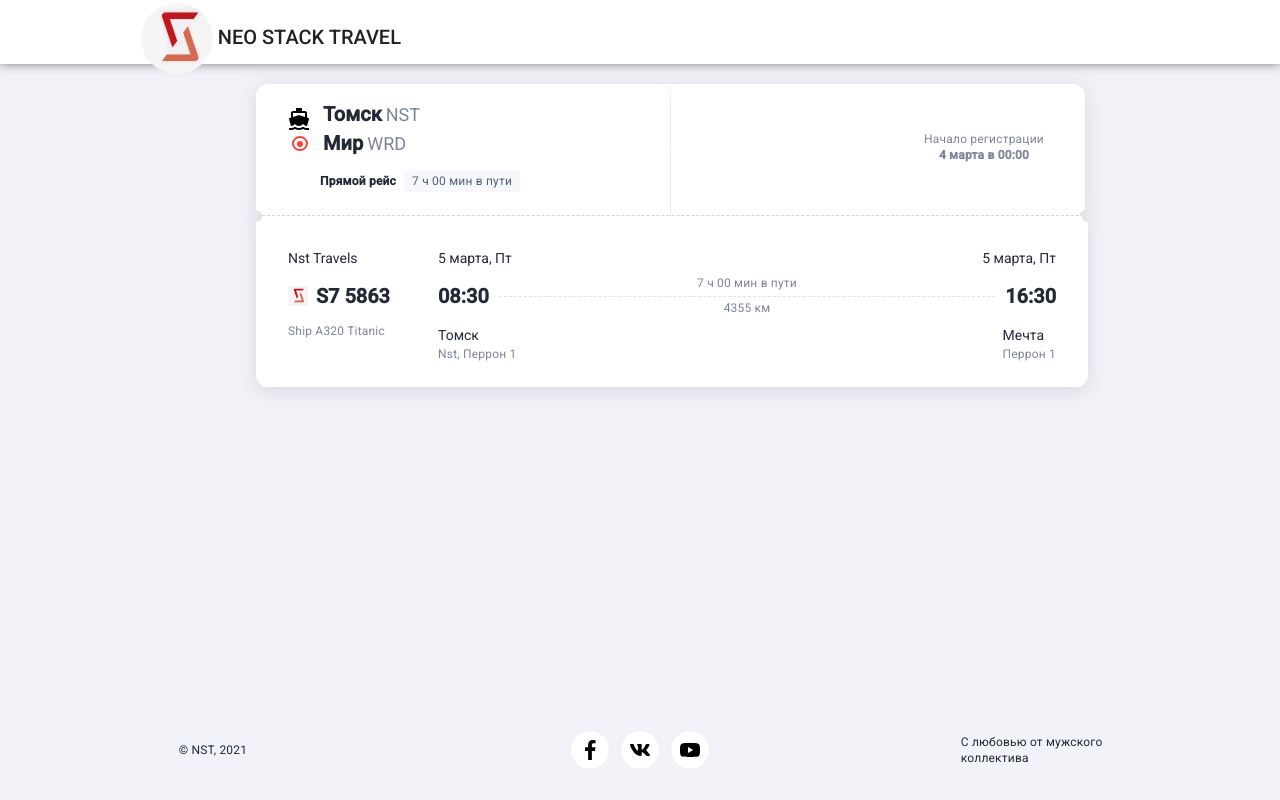
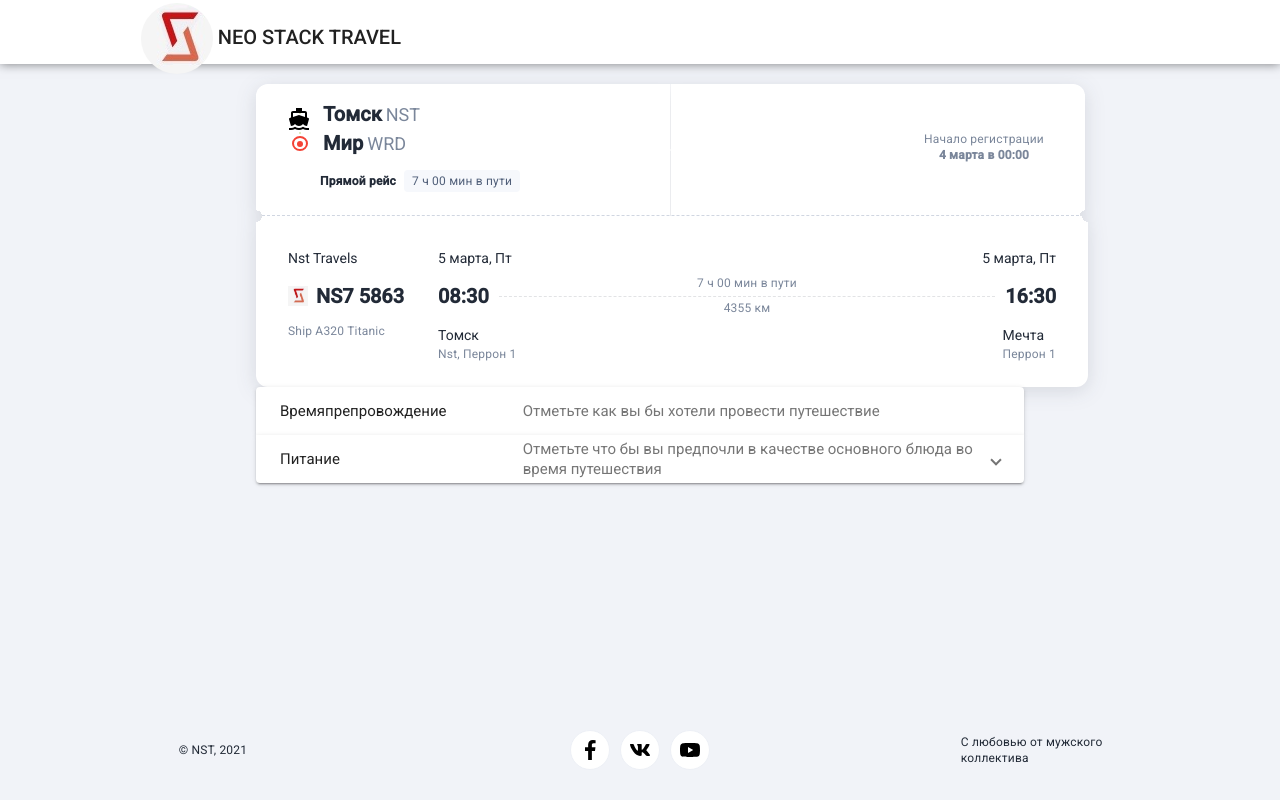
Before and after one commit to koperniki/travel-ui-booking, an Angular app: page /manage-order in a window 1280 px wide. Built offline with nearby package versions, Linux system fonts and the light colour scheme.

Commit message:
add exspansion

```diff
--- a/src/app/app.module.ts
+++ b/src/app/app.module.ts
@@ -10,6 +10,7 @@ import { MatFormFieldModule } from '@angular/material/form-field';
 import { MatIconModule } from '@angular/material/icon';
 import { MatInputModule } from '@angular/material/input';
 import { MatButtonModule } from '@angular/material/button';
+import { MatExpansionModule } from '@angular/material/expansion';
 import { FindOrderComponent } from './find-order/find-order.component';
 import { ManageOrderComponent } from './manage-order/manage-order.component';
 
@@ -28,6 +29,7 @@ import { ManageOrderComponent } from './manage-order/manage-order.component';
     MatFormFieldModule,
     MatIconModule,
     MatInputModule,
+    MatExpansionModule,
     MatButtonModule
   ],
   providers: [],
--- a/src/app/manage-order/manage-order.component.html
+++ b/src/app/manage-order/manage-order.component.html
@@ -56,7 +56,7 @@
                                                 src="../../assets/nst.jpg"
                                                 class="Airlines__img-1d3aXuPl7t">
                                         </div>
-                                        <span class="Airlines__text-1d3aXuPl7t">S7 5863</span>
+                                        <span class="Airlines__text-1d3aXuPl7t">NS7 5863</span>
                                     </div>
                                 </div>
                             </div>
@@ -101,5 +101,28 @@
             </div>
         </div>
         </div>
-
+        <mat-accordion>
+            <mat-expansion-panel hideToggle>
+              <mat-expansion-panel-header>
+                <mat-panel-title>
+                    Времяпрепровождение
+                </mat-panel-title>
+                <mat-panel-description>
+                  Отметьте как вы бы хотели провести путешествие
+                </mat-panel-description>
+              </mat-expansion-panel-header>
+              <p>This is the primary content of the panel.</p>
+            </mat-expansion-panel>
+            <mat-expansion-panel>
+              <mat-expansion-panel-header>
+                <mat-panel-title>
+                  Питание
+                </mat-panel-title>
+                <mat-panel-description>
+                  Отметьте что бы вы предпочли в качестве основного блюда во время путешествия
+                </mat-panel-description>
+              </mat-expansion-panel-header>
+              <p>I'm visible because I am open</p>
+            </mat-expansion-panel>
+          </mat-accordion>
 <div>
```
